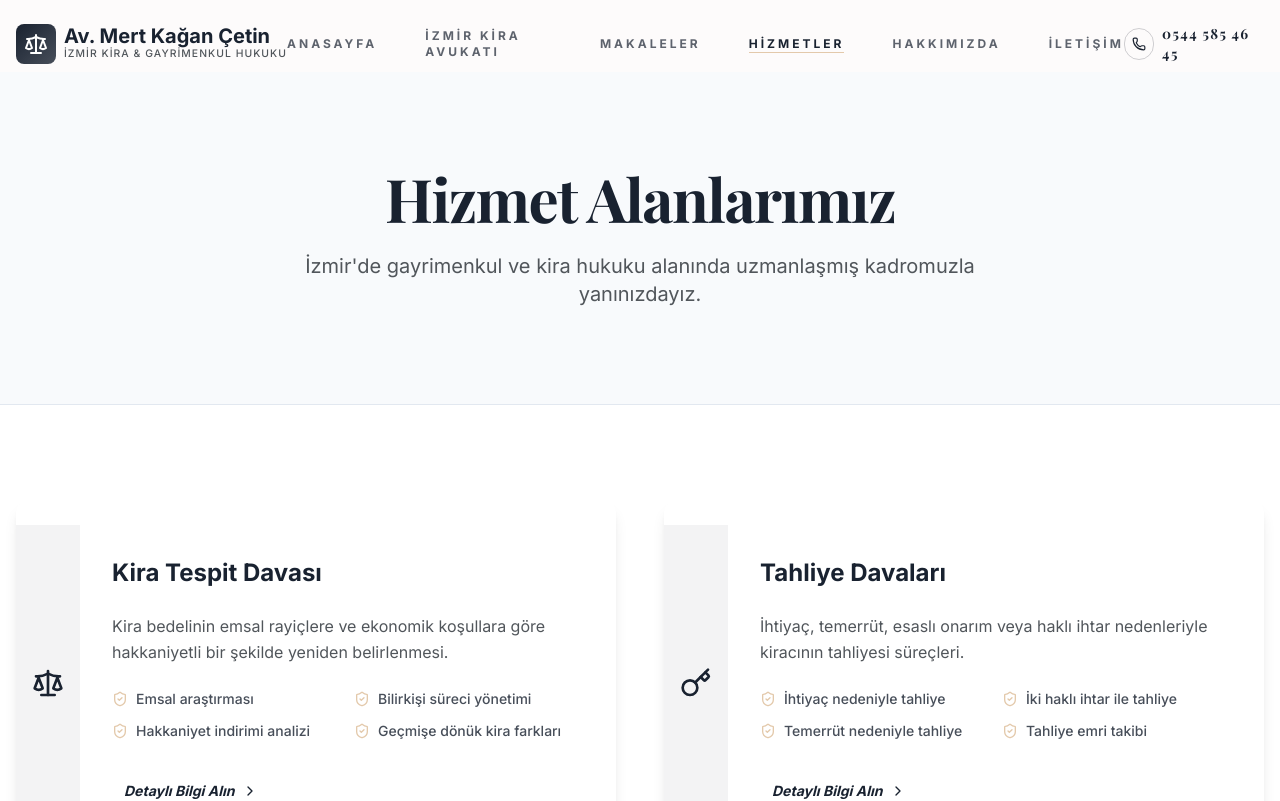
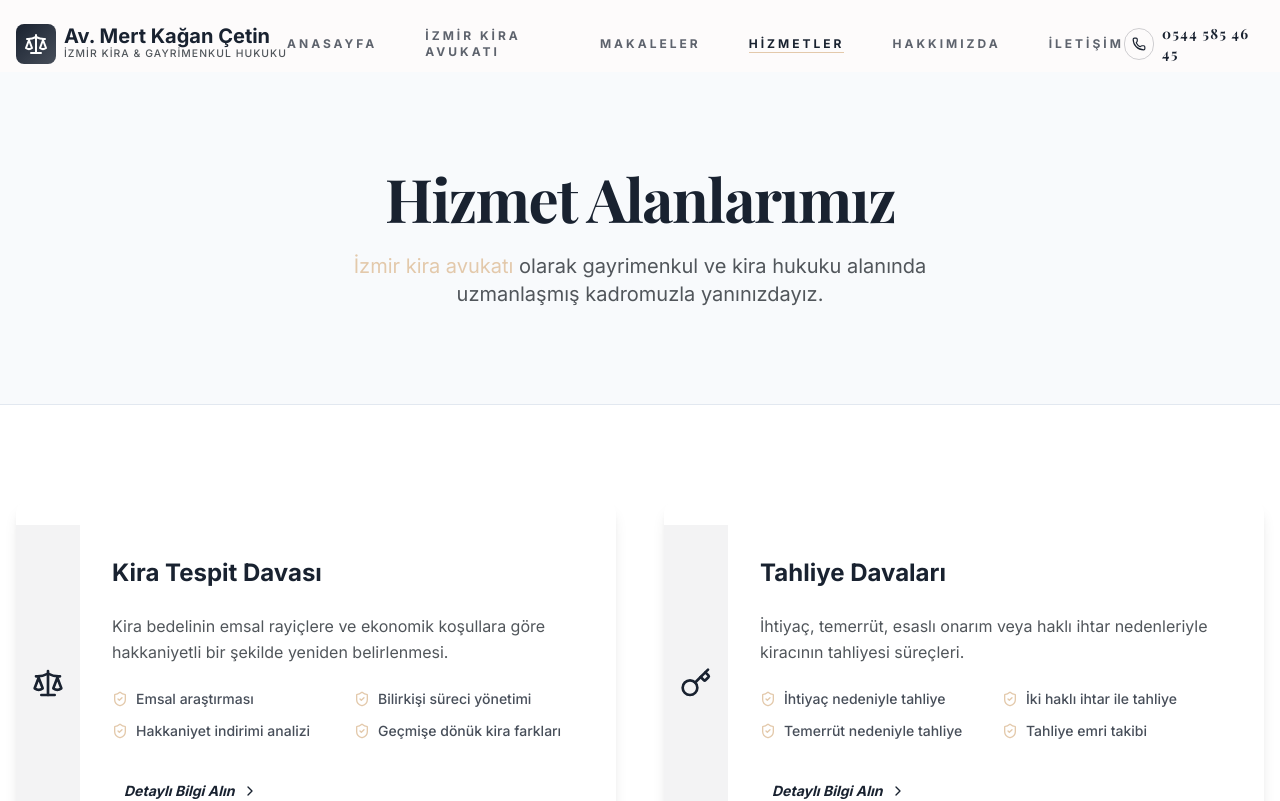
Before and after one commit to pixelmirage/site, a Next.js app: page /hizmetler in a window 1280 px wide. Shown: the top 801 px of the page. Built offline with nearby package versions, Linux system fonts and the light colour scheme; a web font is replaced by a local one.

Commit message:
SEO: Add internal links to /izmir-kira-avukati across all pages

```diff
--- a/src/app/hakkimda/page.tsx
+++ b/src/app/hakkimda/page.tsx
@@ -31,7 +31,7 @@ export default function AboutPage() {
                             <h2 className="text-3xl font-playfair font-bold text-primary">Av. Mert Kağan Çetin</h2>
                             <div className="space-y-6 text-lg text-muted-foreground leading-relaxed">
                                 <p>
-                                    İzmir merkezli faaliyet gösteren hukuk büromuzun kurucusu olan Avukat Mert Kağan Çetin, meslek hayatı boyunca özellikle gayrimenkul hukuku, kira hukuku ve tazminat hukuku alanlarında derinlemesine uzmanlaşmıştır.
+                                    İzmir merkezli faaliyet gösteren hukuk büromuzun kurucusu olan Avukat Mert Kağan Çetin, meslek hayatı boyunca özellikle gayrimenkul hukuku, <Link href="/izmir-kira-avukati" className="text-secondary hover:underline">kira hukuku</Link> ve tazminat hukuku alanlarında derinlemesine uzmanlaşmıştır.
                                 </p>
                                 <p>
                                     Kira uyuşmazlıklarının toplumsal ve ekonomik boyutlarını yakından takip ederek, müvekkillerine yalnızca mahkeme süreçlerinde değil, aynı zamanda uyuşmazlık öncesi danışmanlık aşamasında da stratejik yönlendirmeler sunmaktadır.
--- a/src/app/hizmetler/page.tsx
+++ b/src/app/hizmetler/page.tsx
@@ -56,7 +56,7 @@ export default function ServicesPage() {
                 <div className="container mx-auto px-4 text-center">
                     <h1 className="text-4xl md:text-6xl font-playfair font-bold text-primary mb-6">Hizmet Alanlarımız</h1>
                     <p className="text-xl text-muted-foreground max-w-2xl mx-auto">
-                        İzmir'de gayrimenkul ve kira hukuku alanında uzmanlaşmış kadromuzla yanınızdayız.
+                        <Link href="/izmir-kira-avukati" className="text-secondary hover:underline">İzmir kira avukatı</Link> olarak gayrimenkul ve kira hukuku alanında uzmanlaşmış kadromuzla yanınızdayız.
                     </p>
                 </div>
             </section>
--- a/src/app/kira-artis-orani-hesaplama/page.tsx
+++ b/src/app/kira-artis-orani-hesaplama/page.tsx
@@ -130,7 +130,7 @@ export default function RentCalculatorPage() {
                         <h2>Hukuki Sorun mu Yaşıyorsunuz?</h2>
                         <p>
                             Kira artış oranında anlaşmazlık yaşıyorsanız veya ev sahibiniz yasal sınırın üzerinde zam talep ediyorsa,
-                            haklarınızı korumak için profesyonel destek almanız önemlidir. İzmir kira avukatı olarak uyuşmazlıklarınızda yanınızdayız.
+                            haklarınızı korumak için profesyonel destek almanız önemlidir. <Link href="/izmir-kira-avukati" className="text-secondary hover:underline">İzmir kira avukatı</Link> olarak uyuşmazlıklarınızda yanınızdayız.
                         </p>
 
                         <div className="not-prose mt-8 text-center bg-slate-100 p-8 rounded-2xl">
--- a/src/components/layout/Footer.tsx
+++ b/src/components/layout/Footer.tsx
@@ -17,6 +17,7 @@ export function Footer() {
                         <h4 className="text-xs font-bold uppercase tracking-widest text-primary">Navigasyon</h4>
                         <ul className="space-y-4">
                             <li><Link href="/blog" className="text-sm text-muted-foreground hover:text-primary transition-colors">Hukuki Makaleler</Link></li>
+                            <li><Link href="/izmir-kira-avukati" className="text-sm text-muted-foreground hover:text-primary transition-colors">İzmir Kira Avukatı</Link></li>
                             <li><Link href="/hizmetler" className="text-sm text-muted-foreground hover:text-primary transition-colors">Hizmetlerimiz</Link></li>
                             <li><Link href="/hakkimda" className="text-sm text-muted-foreground hover:text-primary transition-colors">Hakkımızda</Link></li>
                             <li><Link href="/iletisim" className="text-sm text-muted-foreground hover:text-primary transition-colors">İletişim</Link></li>
--- a/src/components/sections/Hero.tsx
+++ b/src/components/sections/Hero.tsx
@@ -44,7 +44,7 @@ export function Hero() {
                             className="max-w-2xl mx-auto"
                         >
                             <h2 className="text-xl md:text-2xl font-serif text-primary/80 mb-6 italic">
-                                İzmir Kira Avukatı & Gayrimenkul Danışmanı
+                                <Link href="/izmir-kira-avukati" className="hover:text-secondary transition-colors">İzmir Kira Avukatı</Link> &amp; Gayrimenkul Danışmanı
                             </h2>
                             <p className="text-base md:text-lg text-muted-foreground leading-relaxed font-light">
                                 Gayrimenkul uyuşmazlıkları ve kira hukuku alanında, yılların getirdiği tecrübe ve kararlılıkla, mülkiyet haklarınızı en üst düzeyde savunuyoruz.
--- a/src/content/blog/ihtiyac-nedeniyle-tahliye-davasi.mdx
+++ b/src/content/blog/ihtiyac-nedeniyle-tahliye-davasi.mdx
@@ -10,7 +10,7 @@ coverImage: "https://images.unsplash.com/photo-1589829545856-d10d557cf95f?q=80&w
 
 Evinize veya işyerinize ihtiyacınız var ama kiracınız çıkmıyor mu? Endişelenmeyin, Türk Borçlar Kanunu size bu hakkı veriyor. İhtiyaç nedeniyle tahliye davası, mülk sahiplerinin belirli koşullar altında kiracılarını yasal yollarla tahliye ettirmelerine imkan tanıyan bir hukuki süreçtir.
 
-Bu rehberde, **İzmir kira avukatı** olarak size tüm süreci en basit ve anlaşılır şekilde anlatacağım. Davanın şartlarından süreç aşamalarına kadar bilmeniz gereken her şeyi öğreneceksiniz.
+Bu rehberde, [**İzmir kira avukatı**](https://www.mertkagancetin.com/izmir-kira-avukati/) olarak size tüm süreci en basit ve anlaşılır şekilde anlatacağım. Davanın şartlarından süreç aşamalarına kadar bilmeniz gereken her şeyi öğreneceksiniz.
 
 ---
 
@@ -82,7 +82,7 @@ Hayır. Türk Borçlar Kanunu'nun 355. maddesi uyarınca, ihtiyaç nedeniyle tah
 
 Tahliye davası, prosedür kurallarına sıkı sıkıya bağlı karmaşık bir süreçtir. Küçük bir usul hatası bile davanın reddine yol açabilir ve önemli zaman kayıplarına neden olabilir.
 
-**İzmir kira avukatı Mert Kağan Çetin** olarak, kira hukuku alanındaki tecrübemizle dava sürecinizi profesyonelce yönetiyor, ihtarname ve dilekçelerinizi hazırlıyor ve duruşmalarda sizi temsil ediyoruz. Haklarınızı korumak ve sürecin en kısa zamanda sonuçlanmasını sağlamak için bizimle iletişime geçebilirsiniz.
+[**İzmir kira avukatı Mert Kağan Çetin**](https://www.mertkagancetin.com/izmir-kira-avukati/) olarak, kira hukuku alanındaki tecrübemizle dava sürecinizi profesyonelce yönetiyor, ihtarname ve dilekçelerinizi hazırlıyor ve duruşmalarda sizi temsil ediyoruz. Haklarınızı korumak ve sürecin en kısa zamanda sonuçlanmasını sağlamak için bizimle iletişime geçebilirsiniz.
 
 ---
 
--- a/src/content/blog/isyeri-kira-sozlesmesi-rehberi.mdx
+++ b/src/content/blog/isyeri-kira-sozlesmesi-rehberi.mdx
@@ -10,7 +10,7 @@ coverImage: "https://images.unsplash.com/photo-1497366216548-37526070297c?q=80&w
 
 İşyeri kiralamak mı istiyorsunuz ya da mevcut işyerinizle ilgili hukuki sorunlarla mı karşılaşıyorsunuz? İşyeri kira sözleşmeleri, konut kiralarından farklı kurallara tabi olması nedeniyle dikkatli bir şekilde ele alınması gereken hukuki metinlerdir.
 
-Bu kapsamlı rehberde, **İzmir kira avukatı** olarak işyeri kiralarında en sık karşılaşılan sorunları ve çözümlerini sizlerle paylaşacağım. Sözleşme hazırlamadan tahliye süreçlerine kadar bilmeniz gereken tüm detayları bulacaksınız.
+Bu kapsamlı rehberde, [**İzmir kira avukatı**](https://www.mertkagancetin.com/izmir-kira-avukati/) olarak işyeri kiralarında en sık karşılaşılan sorunları ve çözümlerini sizlerle paylaşacağım. Sözleşme hazırlamadan tahliye süreçlerine kadar bilmeniz gereken tüm detayları bulacaksınız.
 
 ---
 
@@ -90,7 +90,7 @@ Bu durum sözleşme hükümlerine ve tadilatın niteliğine bağlıdır. Zorunlu
 
 İşyeri kira sözleşmeleri, ticari yaşamın temel belgelerinden biridir ve hukuki açıdan dikkatli hazırlanması gerekir. Yapılacak bir hata, yıllarca sürecek davalara ve ciddi maddi kayıplara yol açabilir.
 
-**İzmir kira avukatı Mert Kağan Çetin** olarak, sözleşme incelemelerinden tahliye davalarına kadar gayrimenkul hukukunun her alanında müvekkillerimize profesyonel destek sunmaktayız. Haklarınızı korumak ve olası uyuşmazlıkları önlemek için bizimle iletişime geçebilirsiniz.
+[**İzmir kira avukatı Mert Kağan Çetin**](https://www.mertkagancetin.com/izmir-kira-avukati/) olarak, sözleşme incelemelerinden tahliye davalarına kadar gayrimenkul hukukunun her alanında müvekkillerimize profesyonel destek sunmaktayız. Haklarınızı korumak ve olası uyuşmazlıkları önlemek için bizimle iletişime geçebilirsiniz.
 
 ---
 
```
Also changed, not shown: src/content/blog/kira-hukukunda-zorunlu-arabuluculuk-sureci.mdx (+5 -5 lines).
